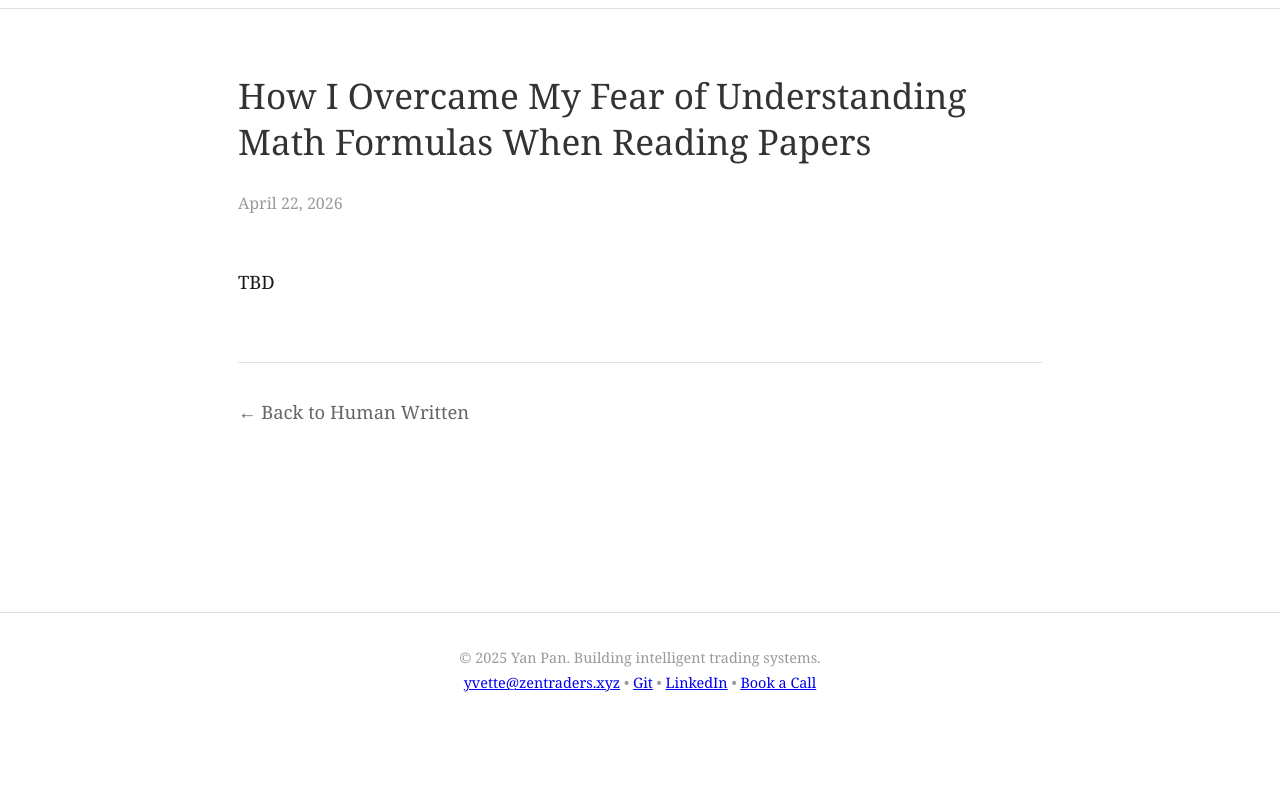
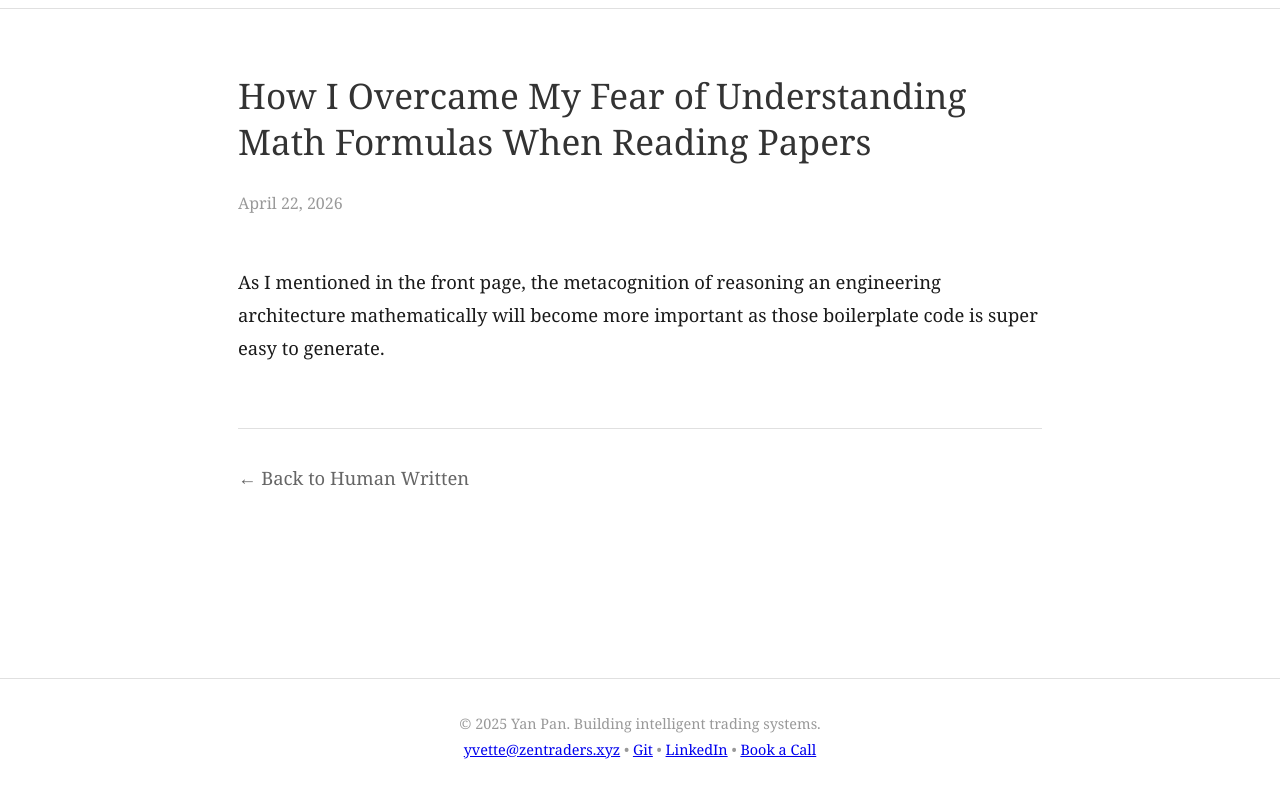
Before and after one commit to Yvette-0508/personal-webpage, a plain HTML site: page blog-overcome-fear-math-formulas.html in a window 1280 px wide. Shown: the part 76-870 px from the top of the page. Before the commit the page ends 804 px from the top, so only its background shows below. Drawn offline with Linux system fonts and the light colour scheme.

Commit message:
Add opening paragraph to math formulas blog post
Co-Authored-By: Claude Opus 4.7 (1M context) <noreply@anthropic.com>

```diff
--- a/blog-overcome-fear-math-formulas.html
+++ b/blog-overcome-fear-math-formulas.html
@@ -52,7 +52,7 @@
 
             <div class="blog-article-content">
                 <p>
-                    TBD
+                    As I mentioned in the front page, the metacognition of reasoning an engineering architecture mathematically will become more important as those boilerplate code is super easy to generate.
                 </p>
 
                 <div class="blog-article-footer">
```
